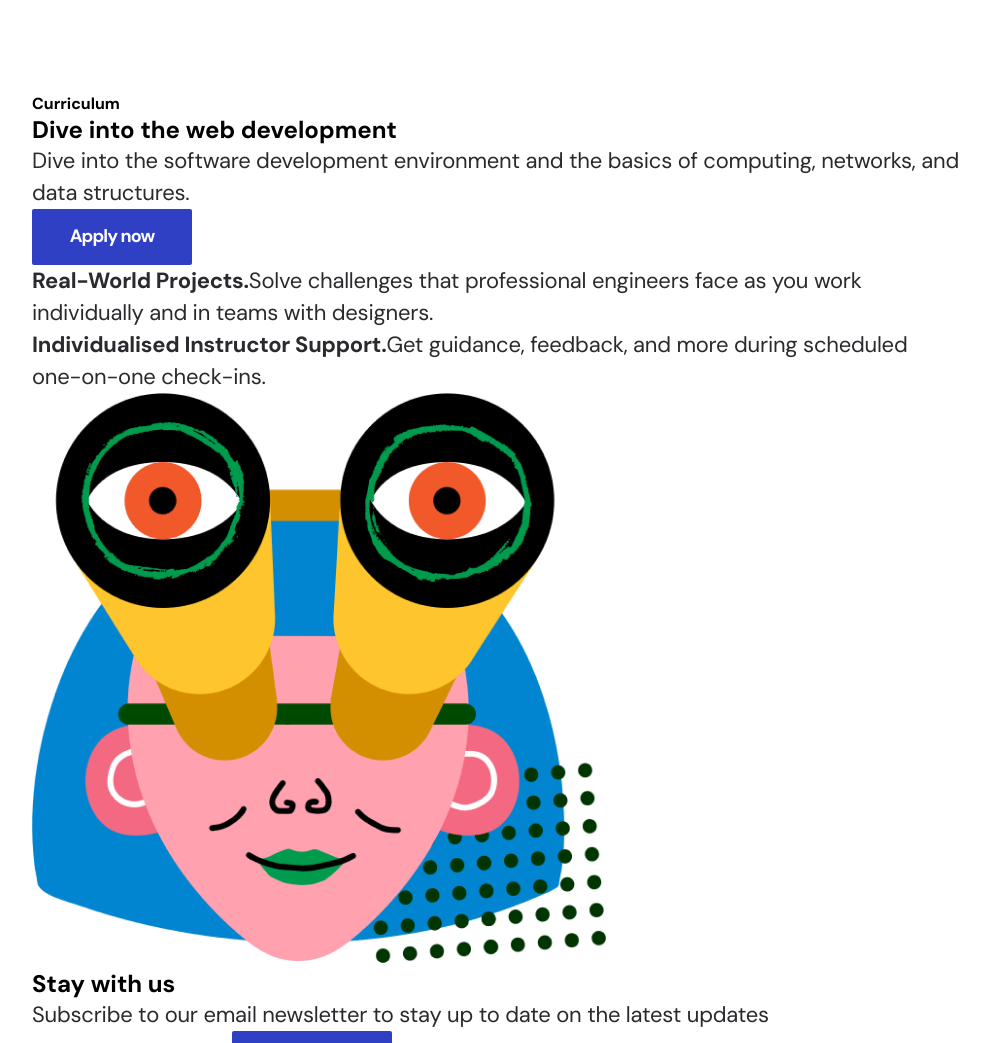
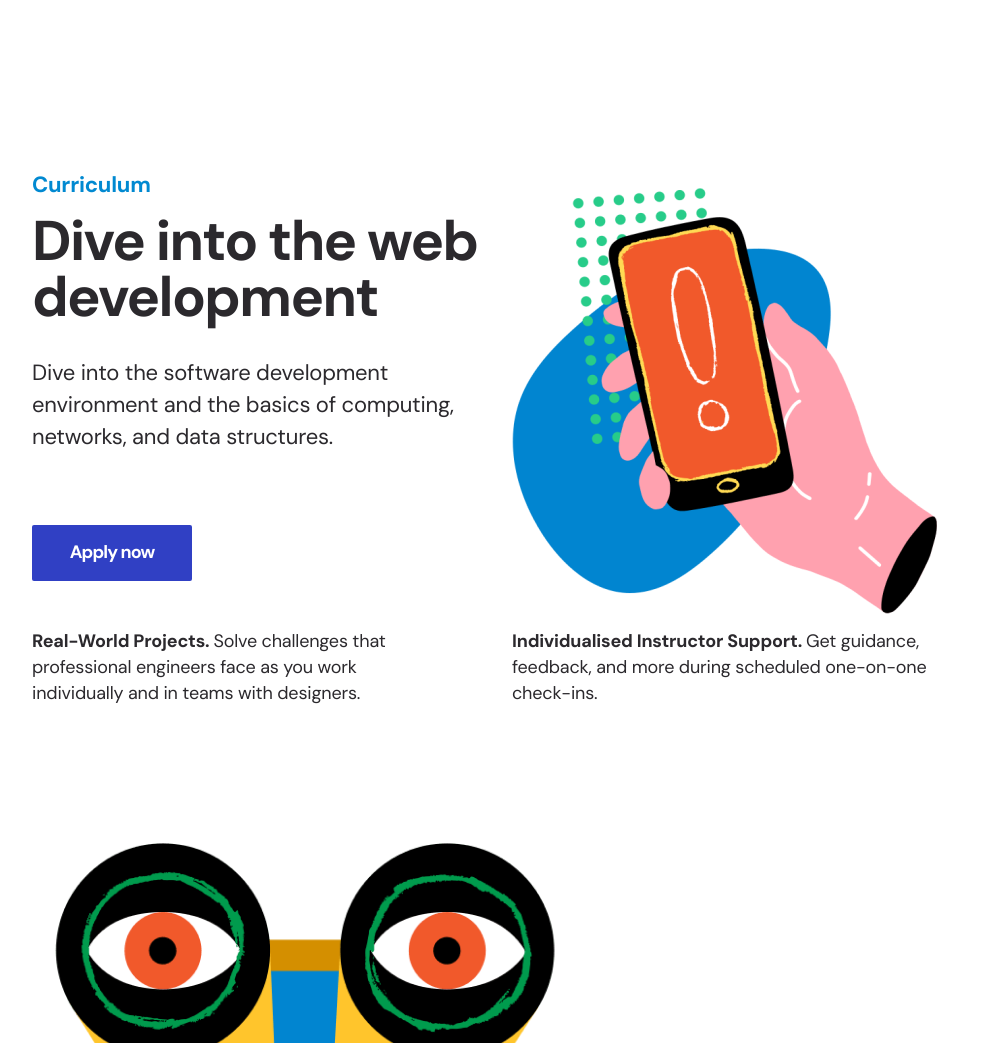
Before and after one commit to mirro97/FINAL-PROJECT-01, a plain HTML site: page index.html in a window 1280 px wide. Shown: the part 1662-2705 px from the top of the page, without its empty margins (143-1135 px from the left). Drawn offline with Linux system fonts and the light colour scheme.

Commit message:
CSS - curriculum part is done (mobile & desktop)

```diff
--- a/index.html
+++ b/index.html
@@ -104,16 +104,16 @@
             </div>
         </div>
     </section>
-    <section>
+
+    <section class="curriculum section">
         <div class="container">
-            <div class="row">
-                <div class="col-12">
-                    <div class="header">
-                        <strong class="category">Curriculum</strong>
-                        <h1>
+            <div class="row align-items-center">
+                <div class="col-12 col-md-6">
+                    <strong class="section-category">Curriculum</strong>
+                    <h1 class="section-title">
                         Dive into the web development
                     </h1>
-                        <p>
+                    <p class="section-description">
                         Dive into the software development
                         environment and the basics of
                         computing, networks, and data structures.
@@ -122,22 +122,26 @@
                         Apply now
                     </a>
                 </div>
-                    <div class="details">
-                        <div class="item">
-                            <p>
-                                <strong>Real-World Projects.</strong>Solve challenges
+                <div class="col-12 col-md-6">
+                    <div class="curriculum-img">
+                        <img src="./assets/img-curriculum.png" alt="Curriculum">
+                    </div>
+                </div>
+            </div>
+            <div class="row">
+                <div class="col-12 col-md-6">
+                    <p class="curriculum-detail">
+                        <strong>Real-World Projects. </strong>Solve challenges
                         that professional engineers face as you
                         work individually and in teams with designers.
                     </p>
                 </div>
-                        <div class="item">
-                            <p>
-                                <strong>Individualised Instructor Support.</strong>Get
+                <div class="col-12 col-md-6">
+                    <p class="curriculum-detail">
+                        <strong>Individualised Instructor Support. </strong>Get
                         guidance, feedback, and more during
                         scheduled one-on-one check-ins.
                     </p>
-                        </div>
-                    </div>
                 </div>
             </div>
         </div>
--- a/style.css
+++ b/style.css
@@ -199,6 +199,34 @@ p {
   transition: color 400ms ease-in-out;
 }
 
+/* Curriculum CSS */
+.curriculum .section-category {
+  color: #0189d1;
+}
+
+.curriculum .section-description {
+  margin-bottom: 32px;
+}
+
+.curriculum-img {
+  display: none;
+}
+
+.curriculum .make-button {
+  margin-bottom: 48px;
+}
+
+.curriculum-detail {
+  font-size: 15px;
+  line-height: 1.4666;
+  letter-spacing: -0.01em;
+  color: #2b292d;
+}
+
+.curriculum .row:last-child .col-12:first-child {
+  margin-bottom: 40px;
+}
+
 /* >= 768px (Desktop) */
 @media screen and (min-width: 768px) {
   /* Reset CSS */
@@ -282,6 +310,39 @@ p {
     font-size: 20px;
     line-height: 1.2;
   }
+
+  /* Curriculum CSS */
+  .curriculum .colr-12:first-child {
+    margin-bottom: 24px;
+  }
+
+  .curriculum .section-description {
+    margin-bottom: 72px;
+  }
+
+  .curriculum-img {
+    display: block;
+  }
+
+  .curriculum-img img {
+    display: block;
+    width: 100%;
+    max-width: 425px;
+    height: autos;
+  }
+
+  .curriculum-detail {
+    font-size: 18px;
+    line-height: 1.4444;
+  }
+
+  .curriculum-detail:first-child {
+    margin-right: 30px;
+  }
+
+  .curriculum .row:last-child .col-12:first-child {
+    margin-bottom: 40px;
+  }
 }
 
 /* Custom Grid System - Fix container width */
```
Also changed, not shown: 1 other file. Lines whose indentation alone changed are shown as unchanged.
